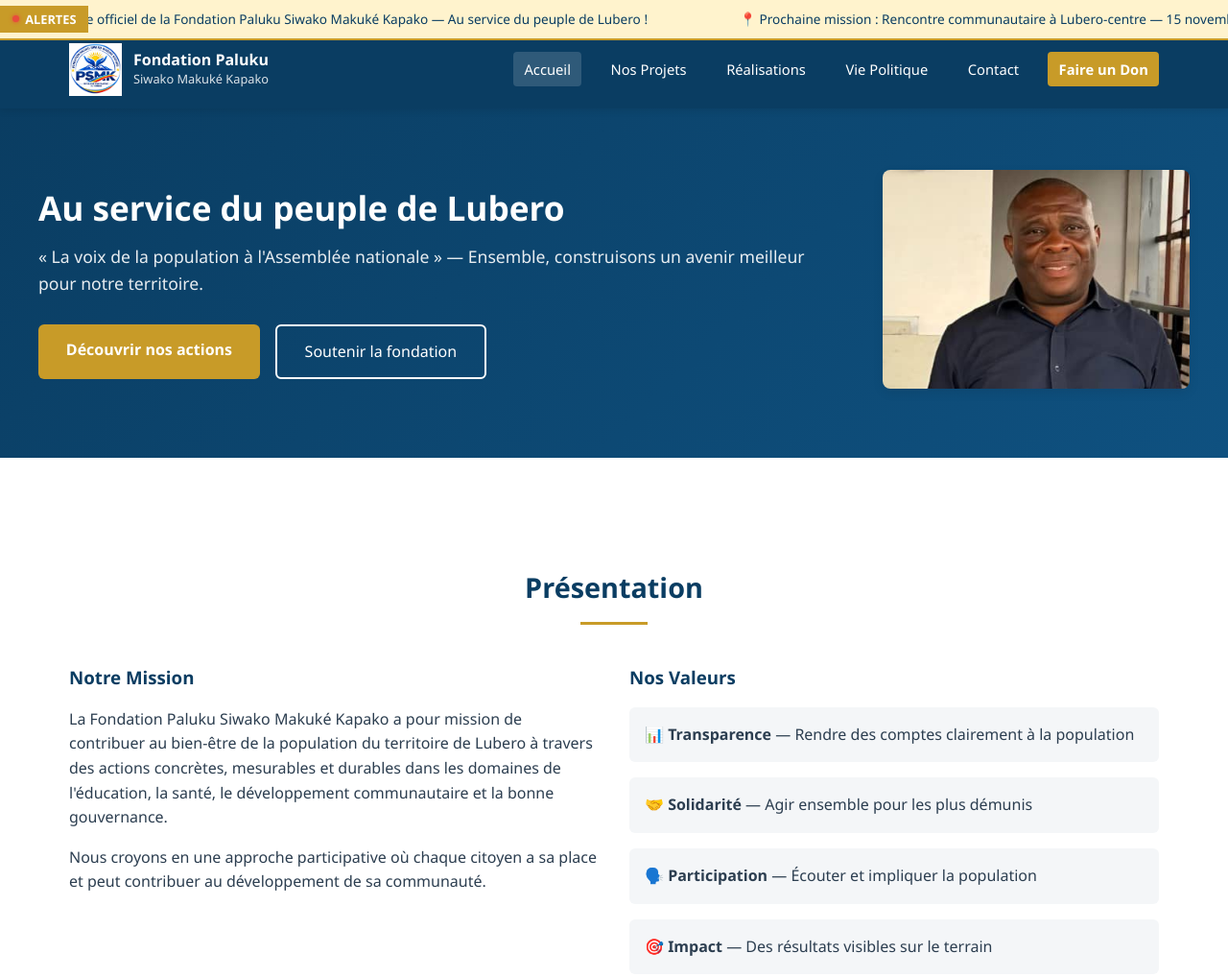
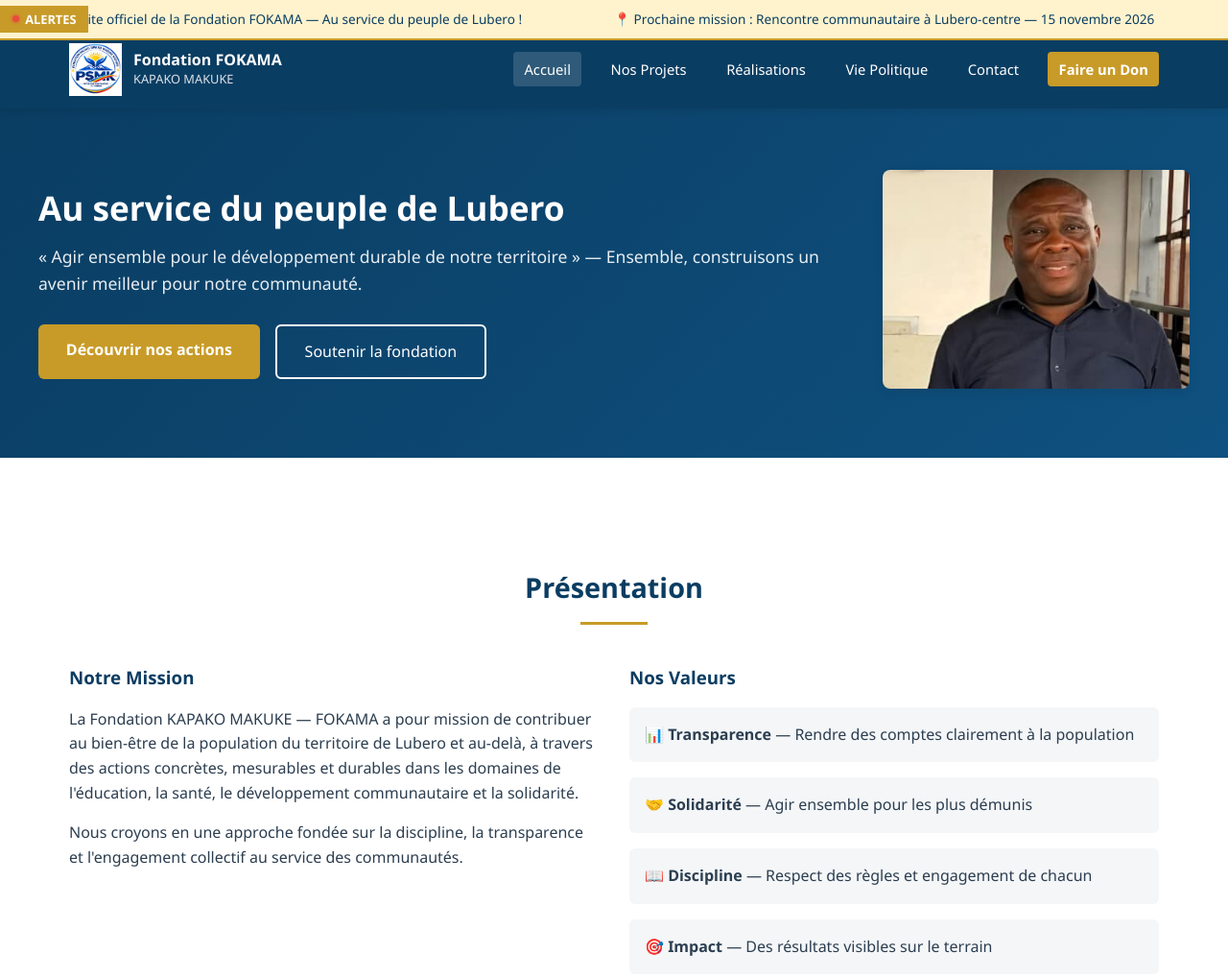
Before and after one commit to omarionup/HonFondationPalukuSiwakoMakukeKapako, a plain HTML site: page accueil.html in a window 1280 px wide. Shown: the top 1018 px of the page at 96% size. Drawn offline with Linux system fonts and the light colour scheme.

Commit message:
accueil.html

```diff
--- a/accueil.html
+++ b/accueil.html
@@ -3,7 +3,7 @@
 <head>
     <meta charset="UTF-8">
     <meta name="viewport" content="width=device-width, initial-scale=1.0">
-  <title>Accueil — Fondation Paluku Siwako Makuké Kapako</title>
+    <title>Accueil — Fondation KAPAKO MAKUKE — FOKAMA</title>
     <link rel="stylesheet" href="style.css">
 </head>
 <body>
@@ -12,11 +12,11 @@
         <div class="header-contenu">
             <div class="logo-conteneur">
                 <!-- Remplacez par votre logo : <img src="images/logo.png" alt="Logo Fondation" class="logo"> -->
-        <img src="logo.png" alt="Logo Fondation Paluku" class="logo">
+                <img src="logo.png" alt="Logo Fondation FOKAMA" class="logo">
 
                 <div class="header-titre">
-          <h1>Fondation Paluku</h1>
-          <p>Siwako Makuké Kapako</p>
+                    <h1>Fondation FOKAMA</h1>
+                    <p>KAPAKO MAKUKE</p>
                 </div>
             </div>
             <nav>
@@ -39,7 +39,7 @@
         ALERTES
     </div>
     <div class="contenu-actualites">
-    <span class="item-actu">📢 Bienvenue sur le site officiel de la Fondation Paluku Siwako Makuké Kapako — Au service du peuple de Lubero !</span>
+        <span class="item-actu">📢 Bienvenue sur le site officiel de la Fondation FOKAMA — Au service du peuple de Lubero !</span>
         <span class="item-actu">📍 Prochaine mission : Rencontre communautaire à Lubero-centre — 15 novembre 2026</span>
         <span class="item-actu">📚 Campagne de distribution de kits scolaires en cours — Merci à nos donateurs !</span>
         <span class="item-actu">💬 Envoyez vos suggestions via notre page Contact — Votre voix compte !</span>
@@ -51,7 +51,7 @@
         <div class="hero-contenu">
             <div class="hero-texte">
                 <h2>Au service du peuple de Lubero</h2>
-        <p>« La voix de la population à l'Assemblée nationale » — Ensemble, construisons un avenir meilleur pour notre territoire.</p>
+                <p>« Agir ensemble pour le développement durable de notre territoire » — Ensemble, construisons un avenir meilleur pour notre communauté.</p>
                 <div class="bouton-groupe">
                     <a href="projets.html" class="bouton-primaire">Découvrir nos actions</a>
                     <a href="faire-un-don.html" class="bouton-secondaire">Soutenir la fondation</a>
@@ -59,7 +59,7 @@
             </div>
             <div>
                 <!-- Remplacez par la photo de l'Honorable Paluku : <img src="images/depute.jpg" alt="Honorable Paluku Siwako Makuké Kapako" class="photo-honorable"> -->
-        <img src="depute.png" alt="Honorable Paluku Siwako Makuké Kapako" class="photo-honorable">
+                <img src="depute.png" alt="Fondation KAPAKO MAKUKE — FOKAMA" class="photo-honorable">
 
             </div>
         </div>
@@ -71,15 +71,15 @@
             <div class="grille-2">
                 <div>
                     <h3 style="color:#0A3D62; margin-bottom:1rem;">Notre Mission</h3>
-          <p style="margin-bottom:1rem;">La Fondation Paluku Siwako Makuké Kapako a pour mission de contribuer au bien-être de la population du territoire de Lubero à travers des actions concrètes, mesurables et durables dans les domaines de l'éducation, la santé, le développement communautaire et la bonne gouvernance.</p>
-          <p>Nous croyons en une approche participative où chaque citoyen a sa place et peut contribuer au développement de sa communauté.</p>
+                    <p style="margin-bottom:1rem;">La Fondation KAPAKO MAKUKE — FOKAMA a pour mission de contribuer au bien-être de la population du territoire de Lubero et au-delà, à travers des actions concrètes, mesurables et durables dans les domaines de l'éducation, la santé, le développement communautaire et la solidarité.</p>
+                    <p>Nous croyons en une approche fondée sur la discipline, la transparence et l'engagement collectif au service des communautés.</p>
                 </div>
                 <div>
                     <h3 style="color:#0A3D62; margin-bottom:1rem;">Nos Valeurs</h3>
                     <div style="display:grid; gap:1rem;">
                         <div style="padding:1rem; background:#F4F6F8; border-radius:6px;"><strong>📊 Transparence</strong> — Rendre des comptes clairement à la population</div>
                         <div style="padding:1rem; background:#F4F6F8; border-radius:6px;"><strong>🤝 Solidarité</strong> — Agir ensemble pour les plus démunis</div>
-            <div style="padding:1rem; background:#F4F6F8; border-radius:6px;"><strong>🗣️ Participation</strong> — Écouter et impliquer la population</div>
+                        <div style="padding:1rem; background:#F4F6F8; border-radius:6px;"><strong>📖 Discipline</strong> — Respect des règles et engagement de chacun</div>
                         <div style="padding:1rem; background:#F4F6F8; border-radius:6px;"><strong>🎯 Impact</strong> — Des résultats visibles sur le terrain</div>
                     </div>
                 </div>
@@ -117,7 +117,7 @@
                 </div>
                 <div class="carte">
                     <h3>💬 Paroles de Citoyens</h3>
-          <p>Vos suggestions et messages sont importants. Vous pouvez nous envoyer vos propositions via notre page Contact — elles seront étudiées et publiées si elles sont approuvées.</p>
+                    <p>Vos suggestions et messages sont importants. Vous pouvez nous envoyer vos propositions via notre page Contact — elles seront étudiées et prises en compte.</p>
                     <a href="contact.html" style="color:#0A3D62; font-weight:500;">→ Envoyer une suggestion</a>
                 </div>
             </div>
@@ -127,8 +127,8 @@
     <footer>
         <div class="footer-contenu">
             <div class="footer-col">
-        <h4>Fondation Paluku</h4>
-        <p>Siwako Makuké Kapako<br>Au service du peuple de Lubero</p>
+                <h4>Fondation FOKAMA</h4>
+                <p>KAPAKO MAKUKE<br>Au service du peuple de Lubero</p>
             </div>
             <div class="footer-col">
                 <h4>Liens rapides</h4>
@@ -145,11 +145,11 @@
             </div>
             <div class="footer-col">
                 <h4>Contact</h4>
-        <p>📍 Lubero, Nord-Kivu, RDC<br>📞 +247 XXX XXX XXX<br>✉️ contact@fondationpaluku.cd</p>
+                <p>📍 Lubero, Nord-Kivu, RDC<br>📞 +247 XXX XXX XXX<br>✉️ contact@fondationfokama.cd</p>
             </div>
         </div>
         <div class="footer-bas">
-      © 2026 Fondation Paluku Siwako Makuké Kapako — Tous droits réservés
+            © 2026 Fondation KAPAKO MAKUKE — FOKAMA — Tous droits réservés
         </div>
     </footer>
 
```
Lines whose indentation alone changed are shown as unchanged.
